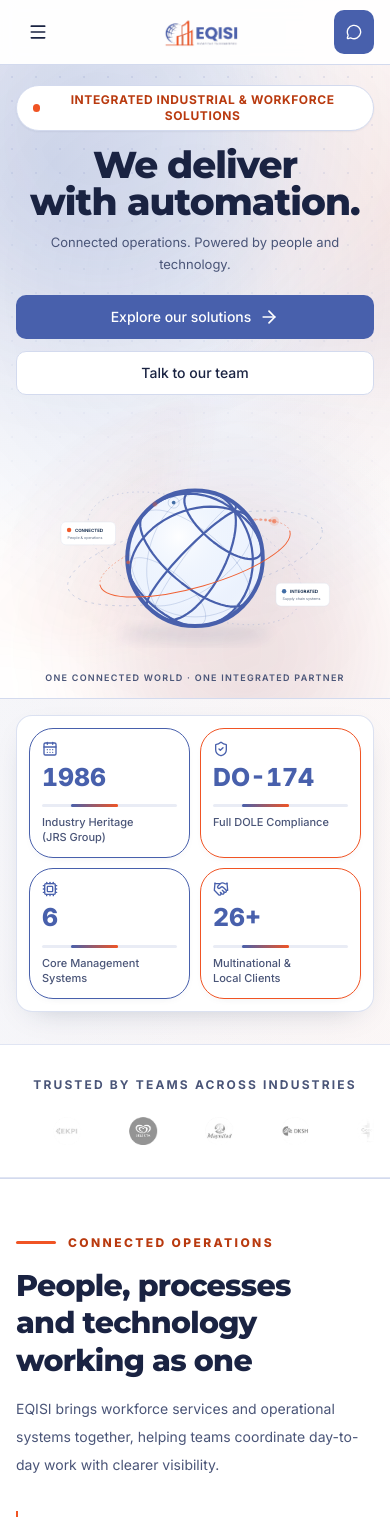
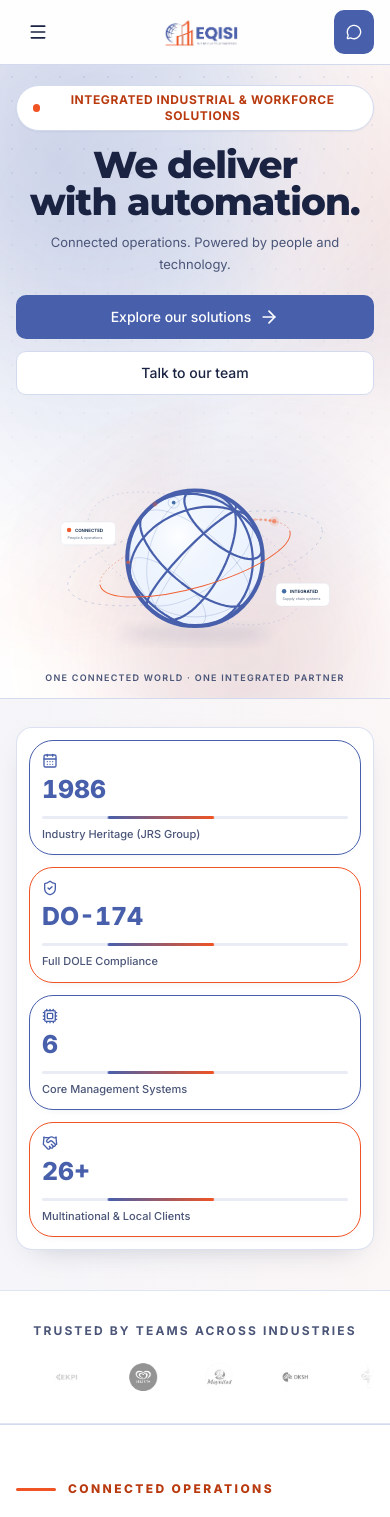
Before and after one commit to isturiscedrick/EQISI, a React (Vite) app in the folder vite-react-template/: page / in a window 390 px wide. Shown: the top 1517 px of the page. Built offline with nearby package versions, Linux system fonts and the light colour scheme.

Commit message:
Give homepage hero and highlights clearer responsive separation

```diff
--- a/vite-react-template/src/pages/HomePage.tsx
+++ b/vite-react-template/src/pages/HomePage.tsx
@@ -53,10 +53,10 @@ export function Component() {
         visual={<GlobeVisual />}
       />
 
-      {/* Key stats: a card that overlaps the hero */}
-      <section className="relative z-10 pt-4 pb-8 sm:py-16" aria-label="Key Highlights">
+      {/* Key highlights: separated from the hero to prevent collisions on short screens. */}
+      <section className="relative z-10 pt-7 pb-10 sm:pt-10 sm:pb-14 lg:py-16" aria-label="Key Highlights">
         <Container>
-          <div className="grid grid-cols-2 gap-2.5 rounded-2xl border border-border/80 bg-surface p-3 shadow-[0_10px_30px_-18px_rgba(30,53,84,0.35)] sm:gap-4 sm:rounded-3xl sm:p-6 md:grid-cols-4">
+          <div className="grid grid-cols-1 gap-3 rounded-2xl min-[420px]:grid-cols-2 min-[420px]:gap-2.5 border border-border/80 bg-surface p-3 shadow-[0_10px_30px_-18px_rgba(30,53,84,0.35)] sm:gap-4 sm:rounded-3xl sm:p-6 lg:grid-cols-4">
             {stats.map((s, i) => (
               <Reveal key={s.label} delay={i * 100} className={cn('min-w-0 rounded-xl border border-border/70 bg-canvas/70 p-3 shadow-[0_3px_12px_-9px_rgba(30,53,84,0.28)] sm:rounded-2xl sm:p-4', s.tone)}>
                 <s.icon aria-hidden="true" className="mb-2 size-4 text-primary sm:size-5" />
```
